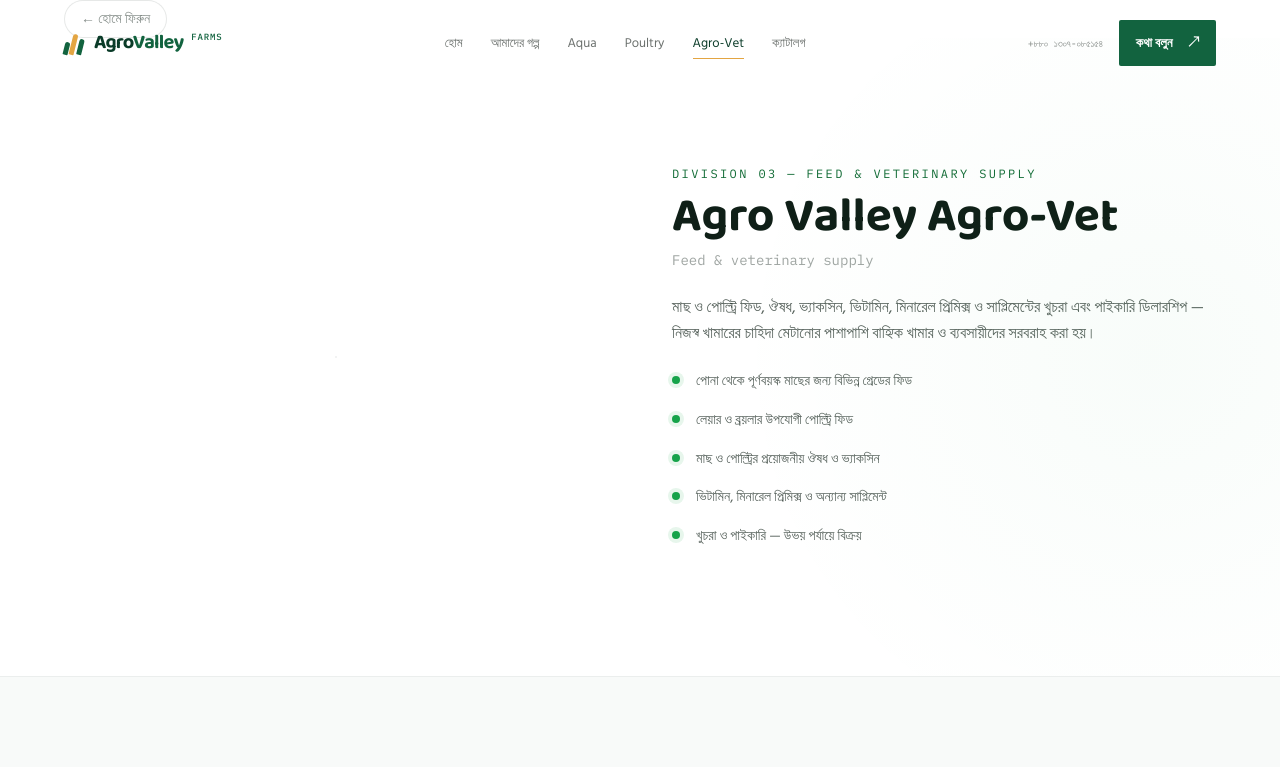
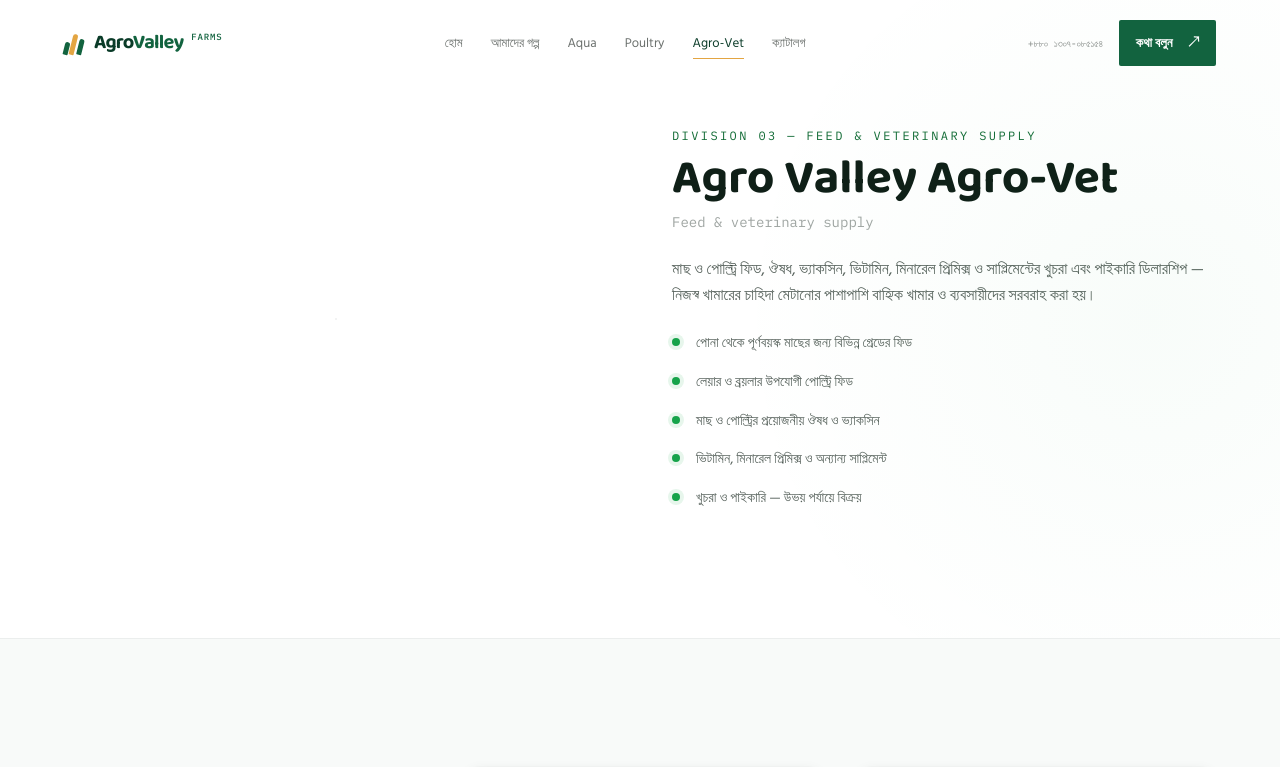
Before and after one commit to agrovalley/bd, a Next.js app: page /agro-vet in a window 1280 px wide. Shown: the top 767 px of the page. Built offline with nearby package versions, Linux system fonts and the light colour scheme.

Commit message:
Remove redundant home return links

```diff
--- a/app/agro-vet/page.js
+++ b/app/agro-vet/page.js
@@ -1,4 +1,3 @@
-import Link from "next/link";
 import DivisionBand from "@/components/DivisionBand";
 import OtherUnitsLinks from "@/components/OtherUnitsLinks";
 import ContactCTA from "@/components/ContactCTA";
@@ -12,11 +11,6 @@ export const metadata = {
 export default function AgroVetPage() {
   return (
     <main>
-      <section className="division-page-wrapper">
-        <div className="max-w-wrap mx-auto px-6">
-          <Link href="/" className="division-home-link inline-flex items-center gap-2 text-xs md:text-sm text-ink/50 hover:text-brand-dark transition-colors bg-white/50 backdrop-blur-sm px-3 md:px-4 py-1.5 md:py-2 rounded-full border border-ink/10 hover:border-brand/30">← হোমে ফিরুন</Link>
-        </div>
-      </section>
       <DivisionBand id="agro-vet" eyebrow="Division 03 — Feed & Veterinary Supply" title="Agro Valley Agro-Vet" englishName="Feed & veterinary supply" description="মাছ ও পোল্ট্রি ফিড, ঔষধ, ভ্যাকসিন, ভিটামিন, মিনারেল প্রিমিক্স ও সাপ্লিমেন্টের খুচরা এবং পাইকারি ডিলারশিপ — নিজস্ব খামারের চাহিদা মেটানোর পাশাপাশি বাহ্যিক খামার ও ব্যবসায়ীদের সরবরাহ করা হয়।" points={["পোনা থেকে পূর্ণবয়স্ক মাছের জন্য বিভিন্ন গ্রেডের ফিড","লেয়ার ও ব্রয়লার উপযোগী পোল্ট্রি ফিড","মাছ ও পোল্ট্রির প্রয়োজনীয় ঔষধ ও ভ্যাকসিন","ভিটামিন, মিনারেল প্রিমিক্স ও অন্যান্য সাপ্লিমেন্ট","খুচরা ও পাইকারি — উভয় পর্যায়ে বিক্রয়"]} illustration={<UnitPhoto src="/images/agro-valley-shop.jpg" alt="Agro Valley Agro-Vet — দুর্গাপুর, রাজশাহীর শোরুম" priority />} />
       <section className="py-24 md:py-32 border-t border-ink/5 bg-surface">
         <div className="max-w-wrap mx-auto px-6">
--- a/app/aqua/page.js
+++ b/app/aqua/page.js
@@ -1,4 +1,3 @@
-import Link from "next/link";
 import DivisionBand from "@/components/DivisionBand";
 import OtherUnitsLinks from "@/components/OtherUnitsLinks";
 import ContactCTA from "@/components/ContactCTA";
@@ -12,11 +11,6 @@ export const metadata = {
 export default function AquaPage() {
   return (
     <main>
-      <section className="division-page-wrapper">
-        <div className="max-w-wrap mx-auto px-6">
-          <Link href="/" className="division-home-link inline-flex items-center gap-2 text-xs md:text-sm text-ink/50 hover:text-brand-dark transition-colors bg-white/50 backdrop-blur-sm px-3 md:px-4 py-1.5 md:py-2 rounded-full border border-ink/10 hover:border-brand/30">← হোমে ফিরুন</Link>
-        </div>
-      </section>
       <DivisionBand id="aqua" eyebrow="Division 01 — Commercial Fish Farming" title="Agro Valley Aqua" englishName="Commercial fish farming" description="একাধিক পুকুরে রুই, কাতলা, পাঙ্গাশ ও তেলাপিয়াসহ বিভিন্ন প্রজাতির মাছ বাণিজ্যিকভাবে উৎপাদন করে ঢাকা ও দেশব্যাপী পাইকারি সরবরাহ করা হয়।" points={["বাণিজ্যিক ভিত্তিতে একাধিক পুকুরে মাছ চাষ","রুই, কাতলা, পাঙ্গাশ ও তেলাপিয়াসহ বিভিন্ন প্রজাতির মাছ উৎপাদন","ঢাকা ও দেশের বিভিন্ন অঞ্চলে পাইকারি সরবরাহ","খুচরা ক্রেতা ও আড়তদারদের জন্য চাহিদামাফিক সরবরাহ","নিজস্ব ফিড ও পরিচর্যা ব্যবস্থাপনার মাধ্যমে উৎপাদন"]} illustration={<UnitPhoto src="/images/aqua-harvest.jpg" alt="Agro Valley Aqua — পুকুর থেকে মাছ সংগ্রহ" priority />} />
       <section className="py-24 md:py-32 border-t border-ink/5 bg-surface">
         <div className="max-w-wrap mx-auto px-6">
--- a/app/poultry/page.js
+++ b/app/poultry/page.js
@@ -1,4 +1,3 @@
-import Link from "next/link";
 import DivisionBand from "@/components/DivisionBand";
 import OtherUnitsLinks from "@/components/OtherUnitsLinks";
 import ContactCTA from "@/components/ContactCTA";
@@ -12,11 +11,6 @@ export const metadata = {
 export default function PoultryPage() {
   return (
     <main>
-      <section className="division-page-wrapper">
-        <div className="max-w-wrap mx-auto px-6">
-          <Link href="/" className="division-home-link inline-flex items-center gap-2 text-xs md:text-sm text-ink/50 hover:text-brand-dark transition-colors bg-white/50 backdrop-blur-sm px-3 md:px-4 py-1.5 md:py-2 rounded-full border border-ink/10 hover:border-brand/30">← হোমে ফিরুন</Link>
-        </div>
-      </section>
       <DivisionBand id="poultry" eyebrow="Division 02 — Fresh Egg Production" title="Agro Valley Poultry" englishName="Fresh egg production" description="আধুনিক স্বাস্থ্যব্যবস্থাপনার মাধ্যমে বড় পরিসরে লেয়ার মুরগি পালন করা হয়, যা থেকে নিয়মিত তাজা ডিম উৎপাদিত হয় এবং আড়ত, দোকান ও পরিবেশক পর্যায়ে সরবরাহ করা হয়।" points={["বড় পরিসরে লেয়ার মুরগি পালন","নিয়মিত তাজা ডিম উৎপাদন ও সরবরাহ","আড়ত, দোকান ও পরিবেশক পর্যায়ে পাইকারি ডিম সরবরাহ","মানসম্মত স্বাস্থ্যব্যবস্থাপনায় উৎপাদিত ডিম","নিজস্ব ফিড ও ব্যবস্থাপনা সহায়তায় খামার পরিচালনা"]} illustration={<UnitPhoto src="/images/poultry-farm.jpg" alt="Agro Valley Poultry — লেয়ার মুরগির খামার" priority />} reverse />
       <section className="py-24 md:py-32 border-t border-ink/5 bg-surface">
         <div className="max-w-wrap mx-auto px-6">
```
